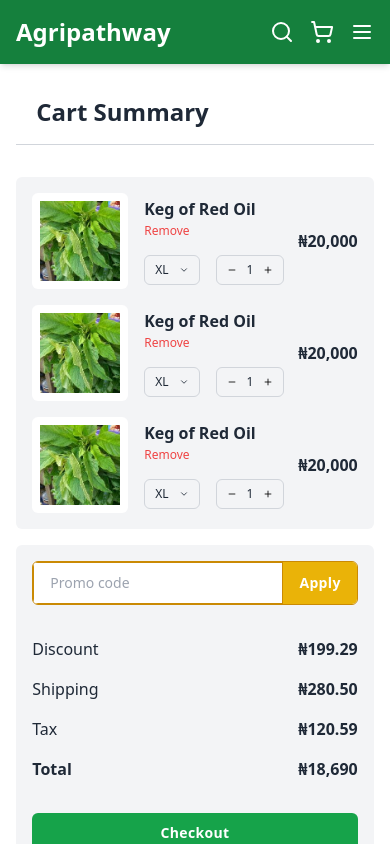
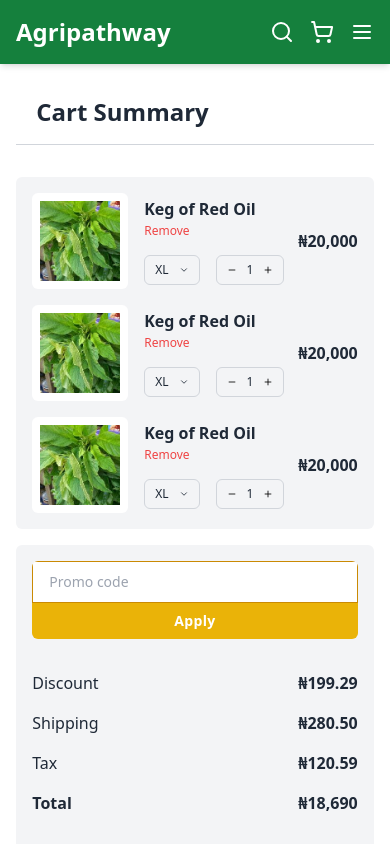
Before and after one commit to tobidada001/ag, a React (Vite) app: page /cart in a window 390 px wide. Shown: the top 844 px of the page. Built offline with nearby package versions, Linux system fonts and the light colour scheme.

Commit message:
Fixed the overflowing button for cart page

```diff
--- a/src/pages/Cart.jsx
+++ b/src/pages/Cart.jsx
@@ -17,7 +17,8 @@
         </div>
 
         <div class="bg-gray-100 rounded-md p-4 md:sticky top-0">
-          <div class="flex border border-yellow-600 overflow-hidden rounded-md">
+
+          <div class="flex flex-col  md:flex-row md:border md:border-yellow-600 overflow-hidden rounded-md">
             <input
               type="email"
               placeholder="Promo code"
@@ -25,7 +26,7 @@
             />
             <button
               type="button"
-              class="flex items-center justify-center font-semibold tracking-wide bg-yellow-500 hover:bg-yellow-400 px-4 text-sm text-white"
+              class="font-semibold py-2 tracking-wide bg-yellow-500 hover:bg-yellow-400 px-4 text-sm text-white"
             >
               Apply
             </button>
```
